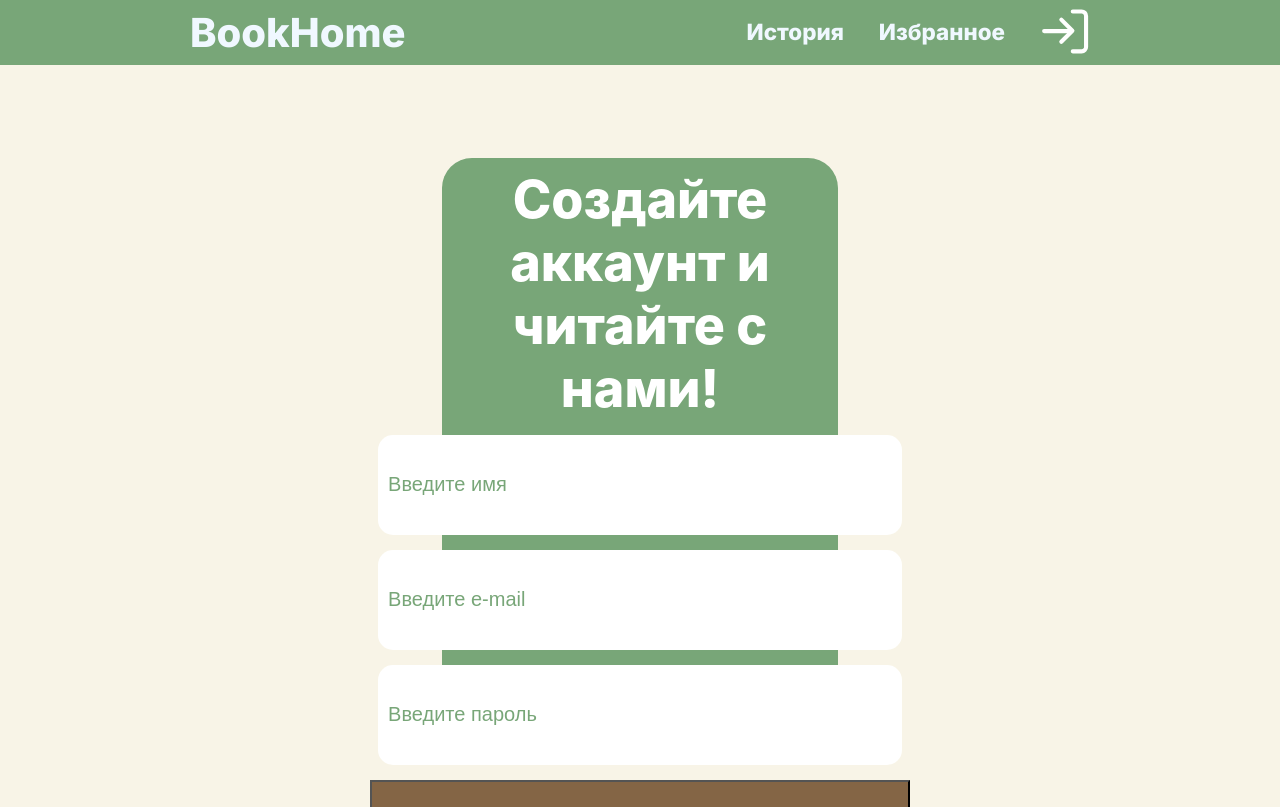
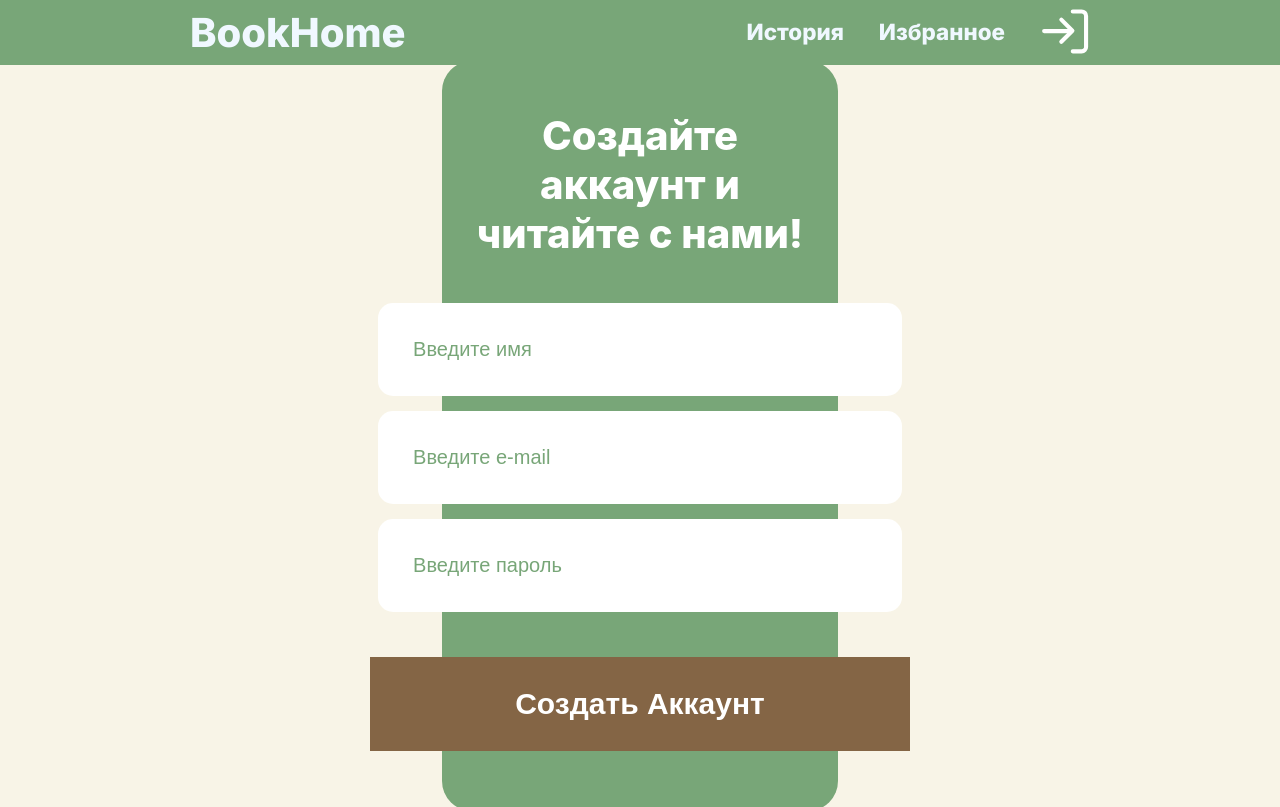
Before and after one commit to NBhey/React_intensive_proj, a React (Create React App) app: page /SignUpPage in a window 1280 px wide. Built offline with nearby package versions, Linux system fonts and the light colour scheme.

Commit message:
styled form+routing

```diff
--- a/src/components/Card/Card.jsx
+++ b/src/components/Card/Card.jsx
@@ -1,21 +1,29 @@
 import "./Card.css"
 import {useDispatch, useSelector} from 'react-redux'
 import { addFavoritesAction, removeFavoritesAction } from '../../store/Reducers/favoritesReducer'
-import React, { useEffect, useState } from "react";
+import React, { useContext, useState } from "react";
+import { useNavigate } from "react-router-dom";
+import { LogStateContext } from "../../Providers/LogState";
 
 
 const Card = ({card}) => {
+  const {isAuth} = useContext(LogStateContext)
+
   const dispatch = useDispatch()
   const favorites = useSelector(state=>state.favorites.userFavorites)
   const displayAuthor = card.authors?.[0]?.name || 'Anonymous'
   const [isLiked, setIsLiked] = useState();
 
-  const addToFavFunc = () =>{
+  const navigate = useNavigate()
+
+  const addToFavFunc = (e) =>{
+    e.stopPropagation()
     dispatch(addFavoritesAction({id: card.id, title: card.title, authors: [{name:displayAuthor}]}))
     setIsLiked(!isLiked)
   }
 
-  const removeFromFavFunc= () =>{
+  const removeFromFavFunc= (e) =>{
+    e.stopPropagation()
     dispatch(removeFavoritesAction(card.id))
     setIsLiked(!isLiked)
   }
@@ -24,10 +32,9 @@ const Card = ({card}) => {
     element.id === card.id
   )
 
-  console.log(favorites)
     return (
-      <li className="card_item" >
-       <span className="favSpan" onClick={!res?addToFavFunc:removeFromFavFunc}>
+      <li className="card_item" onClick={()=>{navigate(`/book/:${card.id}`)}}>
+       {isAuth?<span className="favSpan" onClick={!res?addToFavFunc:removeFromFavFunc}>
           <svg
             width="42"
             height="37"
@@ -43,7 +50,7 @@ const Card = ({card}) => {
               strokeLinejoin="round"
             />
           </svg>
-      </span>
+        </span> : null}
         <h3 className="card_title">{card.title}</h3>
         <h4>{displayAuthor}</h4>
       </li>
--- a/src/components/Cards/Cards.jsx
+++ b/src/components/Cards/Cards.jsx
@@ -5,6 +5,7 @@ import "./Cards.css";
 const Cards = ({ books, loading }) => {
   return (
     <section className="Cards">
+      <div className="wrapper">
         <ul className="Cards-wrapper">
 
           {books?.map((el) => (
@@ -12,6 +13,7 @@ const Cards = ({ books, loading }) => {
           ))}
           </ul>
         {loading && <div className="loading">Загрузка...</div>}
+      </div>
     </section>
   );
 }
--- a/src/components/Header/Header.jsx
+++ b/src/components/Header/Header.jsx
@@ -2,7 +2,7 @@ import React, { useContext } from "react";
 import Button from "../Button/Button";
 import "./Header.css";
 import { LogStateContext } from "../../Providers/LogState";
-import { NavLink, useNavigate } from "react-router-dom";
+import { NavLink } from "react-router-dom";
 
 
 
--- a/src/components/SignInForm/FormStyle.css
+++ b/src/components/SignInForm/FormStyle.css
@@ -14,15 +14,16 @@
     flex-direction: column;
     justify-content: space-between;
     align-items: center;
-    height: 75%;
-    width: 31%;
+    max-width: 31%;
     background-color: #78A678;
     border-radius: 30px;
     color: white;
-    font-size: 52px;
+    font-size: 40px;
     font-weight: 800;
     padding: 10px 30px;
     text-align: center;
+    padding-top: 50px;
+    gap: 30px;
 }
 .inputs{
     display: flex;
@@ -36,11 +37,10 @@
 .inputs > input{
     margin-top: 15px;
     width: 97%;
-    height: 100px;
     font-size: 20px;
     transition: all .5s ease;
     border-radius: 15px;
-    padding: 10px;
+    padding: 35px;
     border: none;
     outline: none;
 }
@@ -84,14 +84,14 @@ span{
 }
 .signIn--buttons > button{
     width: 100%;
-    height: 105px;
     background-color: #846545;
     margin-bottom: 20px;
     color: white;
     font-size: 30px;
     font-weight: bold;
     transition: all 1s ease;
-    padding: 10px;
+    padding: 30px 10px;
+    border: none;
 }
 .signIn--buttons > button:hover{
     background-color: white;
--- a/src/pages/Favorites/Favorites.jsx
+++ b/src/pages/Favorites/Favorites.jsx
@@ -1,23 +1,15 @@
 import React from 'react'
 import {useSelector} from 'react-redux'
-import Card from '../../components/Card/Card'
+import Cards from '../../components/Cards/Cards'
 
 
 const Favorites = () => {
     const favorites = useSelector(state=>state.favorites.userFavorites)
 
   return (
-    <section className='Cards Favorites'>
-        <div className="wrapper">
-            <ul className='Cards-wrapper'>
-                {favorites.length > 0 ? favorites.map((element)=>{
-                        return( <Card key={element.id} card={element}/> )
-
-                    }):'У вас ничего не добавлено'}
-            </ul>
-        </div>
-
-    </section>
+    (<Cards books = {favorites} loading={false}/>&&favorites.length) || <div className="wrapper">
+        <p>У вас ничего не добавлено</p>
+    </div>
   )
 }
 
```
Lines whose indentation alone changed are shown as unchanged.
